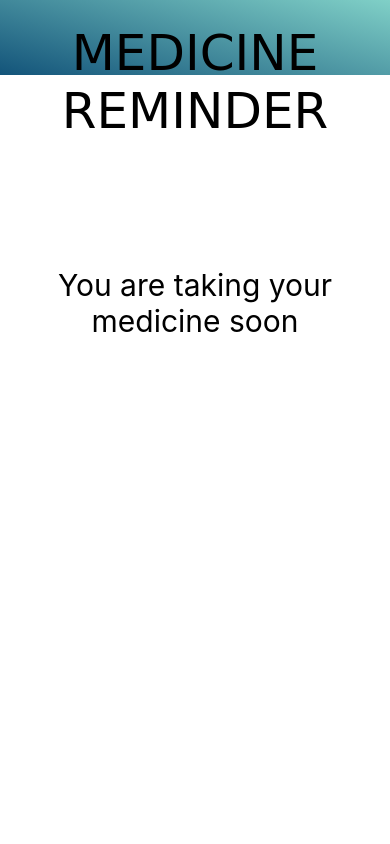
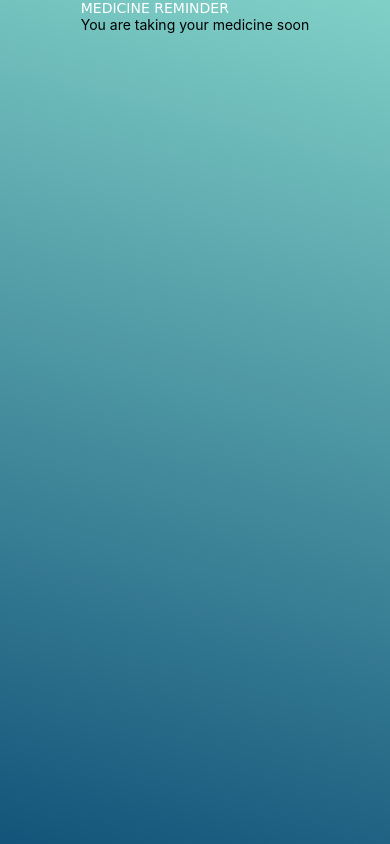
Before and after one commit to harpreets595/React-Native-Simple-project-Medicine-Reminder, a React Native app: screen / in a window 390 px wide. Built offline with nearby package versions, Linux system fonts and the light colour scheme.

Commit message:
added styled compoenents

```diff
--- a/App.js
+++ b/App.js
@@ -16,8 +16,8 @@ export default function App() {
   return (
     //SAFE AREA VIEW.
     //ensures padding space across all mobile.
-    <SafeAreaView>
-      <View style={styles.container}>
+    <SafeAreaView style={styles.container}>
+      <View style={styles.wrapper}>
         {/* ----------------NAVBAR----------------- */}
         <Navbar />
         {/* ----------------REMINDER----------------- */}
@@ -30,10 +30,15 @@ export default function App() {
 const styles = StyleSheet.create({
   container: {
     backgroundImage: 'linear-gradient(15deg, #13547a 0%, #80d0c7 100%)',
-    width: '100%',
-    height: '10%',
+    height: '100vh',
+    width: '100vw',
+    alignItems: 'center',
+  },
+  wrapper: {
 
-  },
+
+
+  }
 
 
 });
--- a/Navbar/Navbar.js
+++ b/Navbar/Navbar.js
@@ -14,16 +14,19 @@ export default Navbar;
 
 const styles = StyleSheet.create({
     container: {
-        width: '100%',
-        height: '10%',
+
 
     },
     title: {
-        color: 'black',
-        padding: '24px',
+        width: '100%',
+        color: 'white',
         fontFamily: "Comic Sans MS",
-        textAlign: 'center',
-        fontSize: '50px'
+        alignItems: 'center',
+
+
+
+
+
 
 
     }
--- a/Reminder/Reminder.js
+++ b/Reminder/Reminder.js
@@ -61,13 +61,8 @@ export default Reminder;
 
 const styles = StyleSheet.create({
     mainMsg: {
-        height: '70vh',
-        display: 'flex',
-        justifyContent: 'center',
-        alignItems: 'center',
-        fontSize: '30px',
-        textAlign: 'center',
-        padding: '20px'
+
+
 
     }
 });
```
Also changed, not shown: package.json (+4 -3 lines), 1 other file (tests, documents, lock files or other folders).
